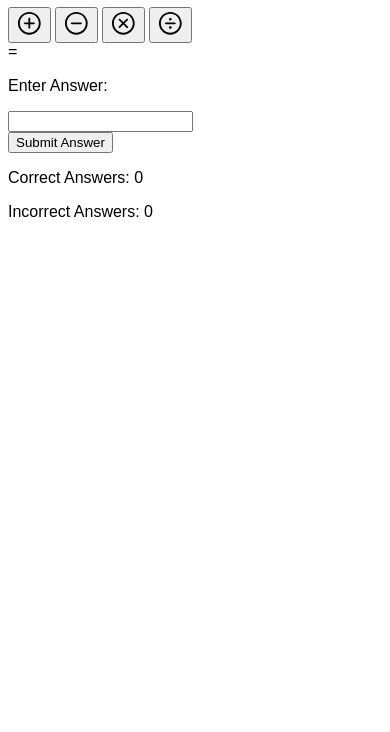
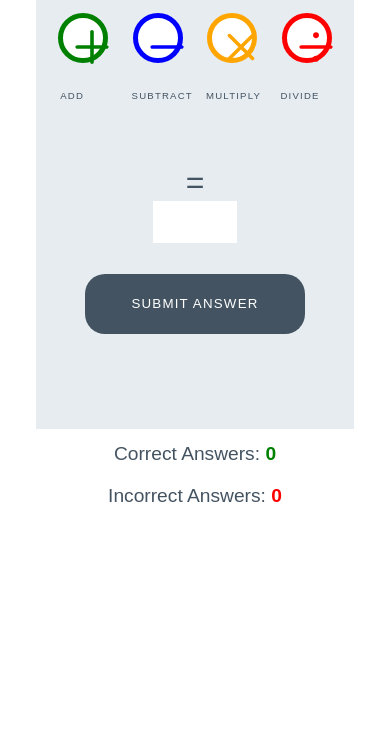
Before and after one commit to AbraWalker/love-maths-calculator, a plain HTML site: page index.html in a window 390 px wide. Shown: the part 112-844 px from the top of the page. Drawn offline with Linux system fonts and the light colour scheme; files whose address does not match are found by name; a web font is replaced by a local one.

Commit message:
add styles

```diff
--- a/assets/css/style.css
+++ b/assets/css/style.css
@@ -1,6 +1,255 @@
 /*google font import*/
 @import url('https://fonts.googleapis.com/css2?family=Cherry+Bomb+One&display=swap');
+/* --------- Global style */
 
 body {
-    font-family: 'Cherry Bomb One', sans-serif;
+    background-color: white;
+    font-family: "Cherry Bomb One", sans-serif;
+    color: #445361;
+    text-align: center;
 }
+
+/* --------- Heading */
+
+.heading {
+    text-align: center;
+    font-size: 2.5rem;
+}
+
+.logo {
+    height: 40px;
+    padding-right: 5px;
+}
+
+/* --------- Game layout */
+
+.game-area {
+    background-color: #E6ECF0;
+    box-sizing: border-box;
+    width: 85%;
+    height: 65vh;
+    max-height: 450px;
+    max-width: 830px;
+    margin-left: auto;
+    margin-right: auto;
+    padding: 1%;
+}
+
+.question-area {
+    width: 50%;
+    font-size: 2rem;
+    margin: auto;
+    padding: 50px 0;
+}
+
+    .question-area span {
+        padding: 0 15px;
+    }
+
+.score-area {
+    margin: 5px auto;
+    width: 60%;
+    font-size: 1.2rem;
+}
+
+.controls-area {
+    width: 85%;
+    margin: 30px auto;
+}
+
+#score {
+    color: green;
+    font-weight: bold;
+}
+
+#incorrect {
+    color: red;
+    font-weight: bold;
+}
+
+.answer-msg {
+    display: none;
+    font-size: 1rem;
+}
+
+#answer-box {
+    border: none;
+    color: #445361;
+    display: inline-block;
+    height: 40px;
+    width: 80px;
+    font-size: 1.2rem;
+}
+
+.scores {
+    display: inline-block;
+    padding: 25px;
+}
+
+/* --------- Buttons */
+
+.btn {
+    width: 220px;
+    height: 60px;
+    font-family: "Cherry Bomb One", sans-serif;
+    text-transform: uppercase;
+    letter-spacing: 1.2px;
+    color: white;
+}
+
+    .btn:focus {
+        outline: none;
+    }
+
+.btn--big {
+    padding-top: 10px;
+    border-radius: 50%;
+    background-color: white;
+    border: 10px solid;
+    width: 100px;
+    height: 100px;
+    font-size: 2rem;
+    margin: 0 30px;
+    transition: all 0.5s;
+}
+
+.btn--big::after{
+    content: attr(data-type);
+    font-size: 1rem;
+    color: #445361;
+    position: relative;
+    left: -0.5em;
+}
+
+.btn--blue {
+    border-color: blue;
+    color: blue;
+}
+
+    .btn--blue:active,
+    .btn--blue:hover {
+        background-color: darkblue;
+        color: white;
+    }
+
+.btn--orange {
+    border-color: orange;
+    color: orange;
+}
+
+    .btn--orange:active,
+    .btn--orange:hover {
+        background-color: darkorange;
+        color: white;
+    }
+
+.btn--red {
+    border-color: red;
+    color: red;
+}
+
+    .btn--red:active,
+    .btn--red:hover {
+        background-color: darkred;
+        color: white;
+    }
+
+.btn--green {
+    border-color: green;
+    color: green;
+}
+
+    .btn--green:active,
+    .btn--green:hover {
+        background-color: darkgreen;
+        color: white;
+    }
+
+.btn--gray {
+    margin-top: 25px;
+    background-color: #445361;
+    border: 1px transparent;
+    border-radius: 20px;
+}
+
+    .btn--gray:active,
+    .btn--gray:hover {
+        background-color: #0d1013;
+    }
+
+/* --------- Media queries */
+
+@media (max-width: 414px) {
+    .controls-area {
+        width: 100%;
+    }
+
+    .btn--big {
+        margin: 0 10px;
+        padding: 5px;
+        border: 5px solid;
+        width: 50px;
+        height: 50px;
+        font-size: 1.5rem;
+    }
+
+        .btn--big::after {
+            font-size: 0.6rem;
+            left: -0.7rem;
+        }
+
+    .question-area {
+        padding: 10% 0;
+        width: 100%;
+    }
+
+        .question-area span {
+            padding: 0;
+        }
+
+    .answer-message {
+        display: block;
+    }
+
+    #answer-box {
+        display: block;
+        margin: 0 auto;
+    }
+
+    .btn--gray {
+        margin-top: 0;
+    }
+
+    .score-area {
+        width: 100%;
+    }
+
+    .scores {
+        margin: 0.5em auto;
+        display: block;
+        padding: 5px;
+    }
+
+    .heading {
+        font-size: 2rem;
+    }
+}
+
+@media (max-width: 320px) {
+    .game-area {
+        height: 70vh;
+    }
+
+    .controls-area {
+        width: 75%;
+        margin: 10px auto;
+    }
+
+    .btn--big {
+        margin: 10px 10px;
+    }
+
+    .question-area {
+        padding: 10px 0;
+    }
+}
--- a/index.html
+++ b/index.html
@@ -13,20 +13,20 @@
     <div class="game-area">
         <div class="controls-area">
             <!--plus-->
-            <button class="btn btn--big btn--green">
-                <svg xmlns="http://www.w3.org/2000/svg" width="2em" height="2em" viewBox="0 0 56 56"><path fill="currentColor" d="M28 51.906c13.055 0 23.906-10.828 23.906-23.906c0-13.055-10.875-23.906-23.93-23.906C14.899 4.094 4.095 14.945 4.095 28c0 13.078 10.828 23.906 23.906 23.906m0-3.984C16.937 47.922 8.1 39.062 8.1 28c0-11.04 8.813-19.922 19.876-19.922c11.039 0 19.921 8.883 19.945 19.922c.023 11.063-8.883 19.922-19.922 19.922m-.07-8.79c1.265 0 2.015-.866 2.015-2.226V29.97h7.336c1.313 0 2.227-.68 2.227-1.922c0-1.266-.867-1.992-2.227-1.992h-7.336v-7.36c0-1.383-.75-2.226-2.015-2.226c-1.243 0-1.922.89-1.922 2.226v7.36h-7.313c-1.383 0-2.25.726-2.25 1.992c0 1.242.938 1.922 2.25 1.922h7.313v6.937c0 1.313.68 2.227 1.922 2.227" /></svg>
+            <button data-type="add" class="btn btn--big btn--green">
+                <svg xmlns="http://www.w3.org/2000/svg" width="2em" height="2em" viewBox="0 0 56 56"><path fill="currentColor" d="M27.988 47.734c1.149 0 2.11-.914 2.11-2.039V30.11h15.14c1.125 0 2.11-.96 2.11-2.109c0-1.148-.985-2.086-2.11-2.086h-15.14v-15.61c0-1.124-.961-2.038-2.11-2.038c-1.148 0-2.086.914-2.086 2.039v15.61h-15.14c-1.125 0-2.11.937-2.11 2.085s.985 2.11 2.11 2.11h15.14v15.585c0 1.125.938 2.04 2.086 2.04" /></svg>
             </button>
             <!--minus-->
-            <button class="btn btn--big btn--blue">
-                <svg xmlns="http://www.w3.org/2000/svg" width="2em" height="2em" viewBox="0 0 56 56"><path fill="currentColor" d="M28 51.906c13.055 0 23.906-10.828 23.906-23.906c0-13.055-10.875-23.906-23.93-23.906C14.899 4.094 4.095 14.945 4.095 28c0 13.078 10.828 23.906 23.906 23.906m0-3.984C16.937 47.922 8.1 39.062 8.1 28c0-11.04 8.813-19.922 19.876-19.922c11.039 0 19.921 8.883 19.945 19.922c.023 11.063-8.883 19.922-19.922 19.922m-9.445-17.93h18.843c1.313 0 2.227-.68 2.227-1.922c0-1.265-.844-1.992-2.227-1.992H18.555c-1.36 0-2.25.727-2.25 1.992c0 1.242.937 1.922 2.25 1.922" /></svg>
+            <button data-type="subtract" class="btn btn--big btn--blue">
+                <svg xmlns="http://www.w3.org/2000/svg" width="2em" height="2em" viewBox="0 0 56 56"><path fill="currentColor" d="M10.762 30.098h34.476c1.125 0 2.11-.961 2.11-2.11c0-1.148-.985-2.086-2.11-2.086H10.762c-1.125 0-2.11.938-2.11 2.086c0 1.149.985 2.11 2.11 2.11" /></svg>
             </button>
             <!--multiply-->
-            <button class="btn btn--big btn--orange">
-                <svg xmlns="http://www.w3.org/2000/svg" width="2em" height="2em" viewBox="0 0 56 56"><path fill="currentColor" d="M28 51.906c13.055 0 23.906-10.828 23.906-23.906c0-13.055-10.875-23.906-23.93-23.906C14.899 4.094 4.095 14.945 4.095 28c0 13.078 10.828 23.906 23.906 23.906m0-3.984C16.937 47.922 8.1 39.062 8.1 28c0-11.04 8.813-19.922 19.876-19.922c11.039 0 19.921 8.883 19.945 19.922c.023 11.063-8.883 19.922-19.922 19.922m-8.016-9.984c.516 0 .985-.211 1.336-.586l6.657-6.68l6.656 6.68c.351.351.82.586 1.36.586c1.03 0 1.874-.868 1.874-1.899c0-.539-.21-.984-.562-1.336l-6.657-6.656l6.68-6.703c.375-.399.563-.797.563-1.313a1.865 1.865 0 0 0-1.875-1.875c-.493 0-.915.164-1.313.563l-6.727 6.703l-6.703-6.68c-.351-.375-.773-.539-1.289-.539c-1.054 0-1.875.797-1.875 1.852c0 .515.188.96.563 1.312l6.656 6.68l-6.656 6.68c-.375.328-.563.796-.563 1.312c0 1.031.82 1.898 1.875 1.898" /></svg>
+            <button data-type="multiply" class="btn btn--big btn--orange">
+                <svg xmlns="http://www.w3.org/2000/svg" width="2em" height="2em" viewBox="0 0 56 56"><path fill="currentColor" d="M13.012 40.012c-.797.797-.82 2.156 0 2.976c.797.82 2.156.797 2.976 0l12-12.023l12.024 12.023c.797.797 2.156.82 2.953 0c.844-.82.82-2.18 0-2.976l-12-12.024l12-12c.82-.797.844-2.18 0-2.976c-.797-.82-2.156-.797-2.953 0L27.988 25.035l-12-12.023c-.82-.797-2.18-.82-2.976 0c-.82.797-.797 2.18 0 2.976l12 12Z" /></svg>
             </button>
             <!--divide-->
-            <button class="btn btn--big btn--red">
-                <svg xmlns="http://www.w3.org/2000/svg" width="2em" height="2em" viewBox="0 0 56 56"><path fill="currentColor" d="M28 51.906c13.055 0 23.906-10.828 23.906-23.906c0-13.055-10.875-23.906-23.93-23.906C14.899 4.094 4.095 14.945 4.095 28c0 13.078 10.828 23.906 23.906 23.906m0-3.984C16.937 47.922 8.1 39.062 8.1 28c0-11.04 8.813-19.922 19.876-19.922c11.039 0 19.921 8.883 19.945 19.922c.023 11.063-8.883 19.922-19.922 19.922m-.07-25.734c1.687 0 2.882-1.125 2.882-2.579c0-1.664-1.172-2.812-2.882-2.812c-1.57 0-2.79 1.148-2.79 2.812c0 1.453 1.22 2.578 2.79 2.578m-9.07 7.804h18.257c1.313 0 2.18-.68 2.18-1.922c0-1.289-.82-1.992-2.18-1.992H18.86c-1.383 0-2.226.703-2.226 1.992c0 1.242.89 1.922 2.226 1.922m9.07 9.305c1.687 0 2.882-1.149 2.882-2.602c0-1.664-1.172-2.789-2.882-2.789c-1.57 0-2.79 1.125-2.79 2.79c0 1.452 1.22 2.6 2.79 2.6" /></svg>
+            <button data-type="divide" class="btn btn--big btn--red">
+                <svg xmlns="http://www.w3.org/2000/svg" width="2em" height="2em" viewBox="0 0 56 56"><path fill="currentColor" d="M27.988 17.676c1.922 0 3.469-1.57 3.469-3.445a3.46 3.46 0 0 0-3.469-3.47c-1.898 0-3.445 1.548-3.445 3.47c0 1.874 1.547 3.445 3.445 3.445M10.762 30.027h34.476c1.125 0 2.11-.96 2.11-2.109c0-1.148-.985-2.086-2.11-2.086H10.762c-1.125 0-2.11.938-2.11 2.086s.985 2.11 2.11 2.11m17.226 15.211a3.46 3.46 0 0 0 3.469-3.468c0-1.899-1.547-3.446-3.469-3.446a3.45 3.45 0 0 0-3.445 3.446c0 1.921 1.547 3.468 3.445 3.468" /></svg>
             </button>
         </div>
         <div class="question-area">
@@ -37,7 +37,7 @@
             <p class="answer-msg">Enter Answer:</p>
             <input id="answer-box" type="number" />
         </div>
-        <button class="btn btn--gray">Submit Answer</button>
+        <button data-type="submit" class="btn btn--gray">Submit Answer</button>
     </div>
     <div class="score-area">
         <p class="scores">Correct Answers: <span id="score">0</span></p>
```
